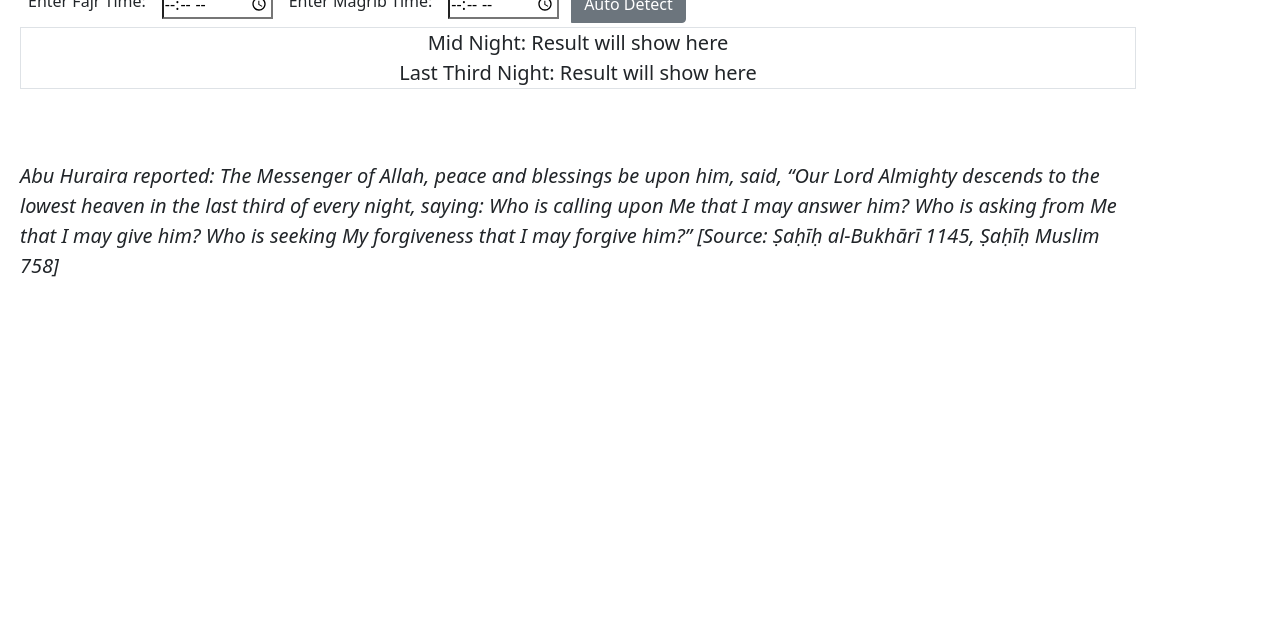
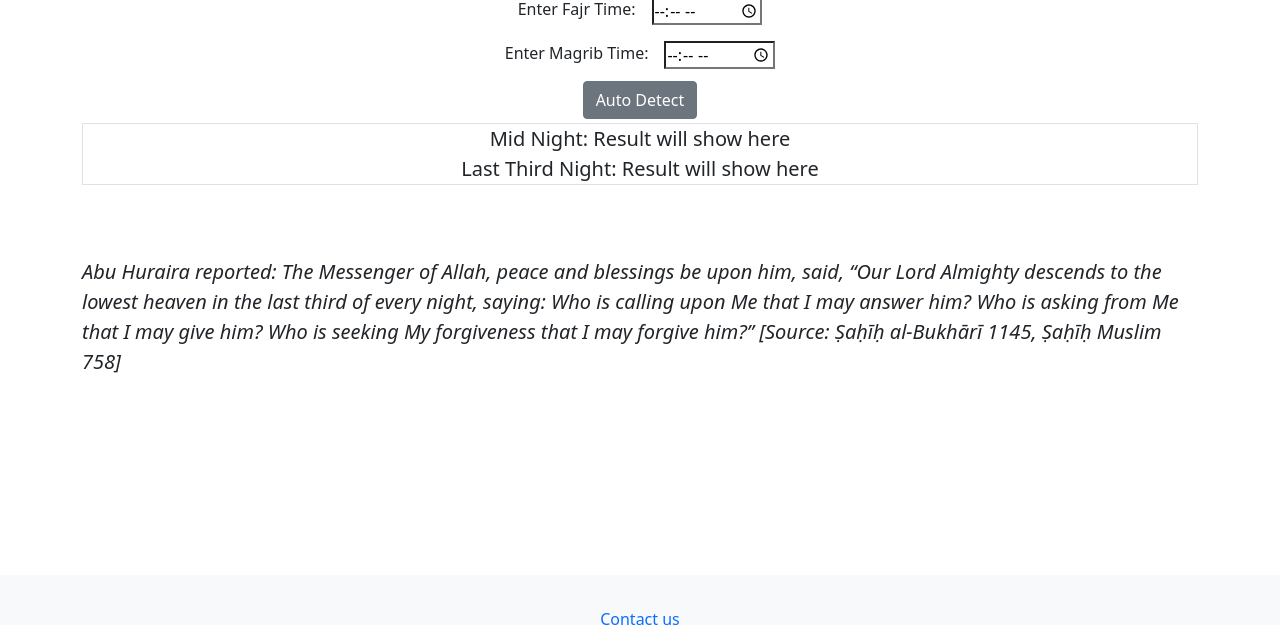
Before and after one commit to fawazahmed0/last-third-night-calculator, a website built with Parcel: page code/index.html in a window 1280 px wide. Shown: the part 83-708 px from the top of the page. Built offline with nearby package versions, Linux system fonts and the light colour scheme.

Commit message:
format page

```diff
--- a/code/index.html
+++ b/code/index.html
@@ -1,5 +1,5 @@
 <!doctype html>
-<html lang="en">
+<html class="h-100" lang="en">
 
 <head>
     <!-- Required meta tags -->
@@ -13,22 +13,37 @@
     <title>Last Third of Night Calculator</title>
 </head>
 
-<body>
+<body class="d-flex flex-column h-100">
 
 
-    <script src="./script.js" type="module"></script>
+    <script src="./script.js" type="module" defer></script>
 
-    <div class="container m-2">
-        <h1>Last Third of Night Calculator</h1>
-        <div class="input-group">
+    <main class="flex-shrink-0">
+        <div class="container mt-3">
+
+            <h1 class="text-center">Last Third of Night Calculator</h1>
+            <div class="input-group d-flex justify-content-center">
 
                 <label for="fajrtime" class="m-2">Enter Fajr Time: </label>
-            <input id="fajrtime" class="m-2" type="time" name="fajrtime" oninput="setPartNight()"><br>
+                <input id="fajrtime" class="m-2" type="time" name="fajrtime" oninput="setPartNight()">
+            </div>
+
+
+            <div class="input-group d-flex justify-content-center">
+
                 <label for="magribtime" class="m-2">Enter Magrib Time: </label>
                 <input id="magribtime" class="m-2" type="time" name="magribtime" oninput="setPartNight()">
+            </div>
+
+            <div class="input-group d-flex justify-content-center">
+
                 <button type="button" class="btn btn-secondary m-1" data-bs-toggle="tooltip"
                 title="Results may be inaccurate" onclick="autoDetectWithCoords()">Auto Detect</button>
             </div>
+
+
+
+
 
             <div id='placeholder' class="border fs-5 text text-center">
                 Mid Night: Result will show here <br>
@@ -45,13 +60,41 @@
                 him?”
                 [Source: Ṣaḥīḥ al-Bukhārī 1145, Ṣaḥīḥ Muslim 758]
             </p>
+
         </div>
+
+
+    </main>
+
+      <!-- Done till here-->
+      <footer class="footer mt-auto py-3 bg-light">
+        <div class="container">
+
+            <div class="mt-3 text-center">
+
+
+
+                <a href="mailto:fawazahmed0@hotmail.com?subject=Regarding Last third Night Calculator" target="_blank" rel="noopener noreferrer"  class="link-primary  mx-1">Contact us</a>
+
+
+            </div>
+
+            <span class="float-end">
+                <a href="https://play.google.com/store/apps/details?id=io.github.fawazahmed0.twa.LastThirdNightCalc" class="mx-1" target="_blank" rel="noopener noreferrer">
+                    <img src="icons/google-play-badge.svg" alt="Get it on Google Play" height="70" />
+                </a>
+            </span>
+        </div>
+
+    </footer>
+
+
     <!-- Optional JavaScript; choose one of the two! -->
 
     <!-- Option 1: Bootstrap Bundle with Popper -->
     <script src="https://cdn.jsdelivr.net/npm/bootstrap@5.1.3/dist/js/bootstrap.bundle.min.js"
         integrity="sha384-ka7Sk0Gln4gmtz2MlQnikT1wXgYsOg+OMhuP+IlRH9sENBO0LRn5q+8nbTov4+1p"
-        crossorigin="anonymous"></script>
+        crossorigin="anonymous" defer></script>
 
     <!-- Option 2: Separate Popper and Bootstrap JS -->
     <!--
```
Also changed, not shown: code/icons/google-play-badge.svg (added). Lines whose indentation alone changed are shown as unchanged.
